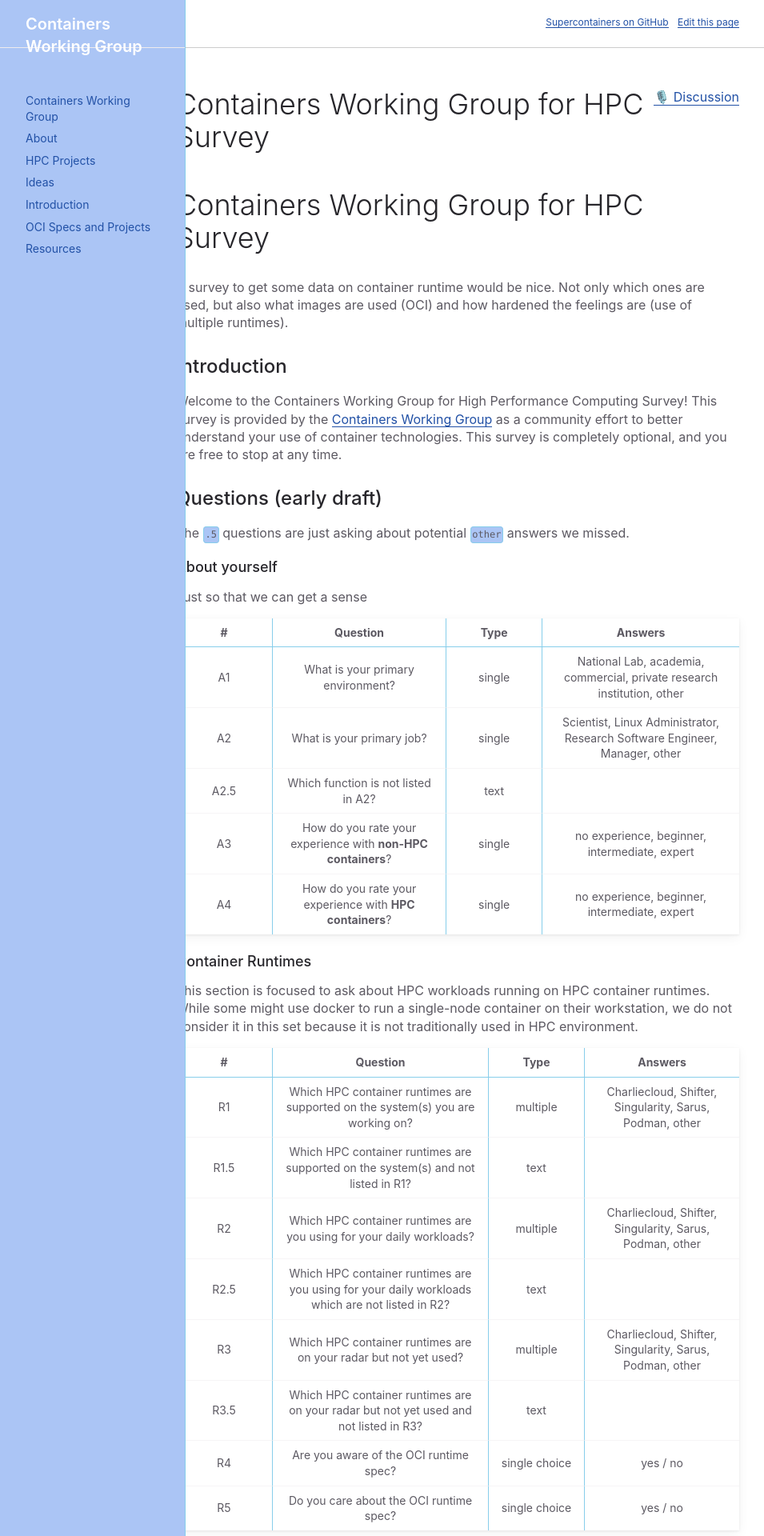
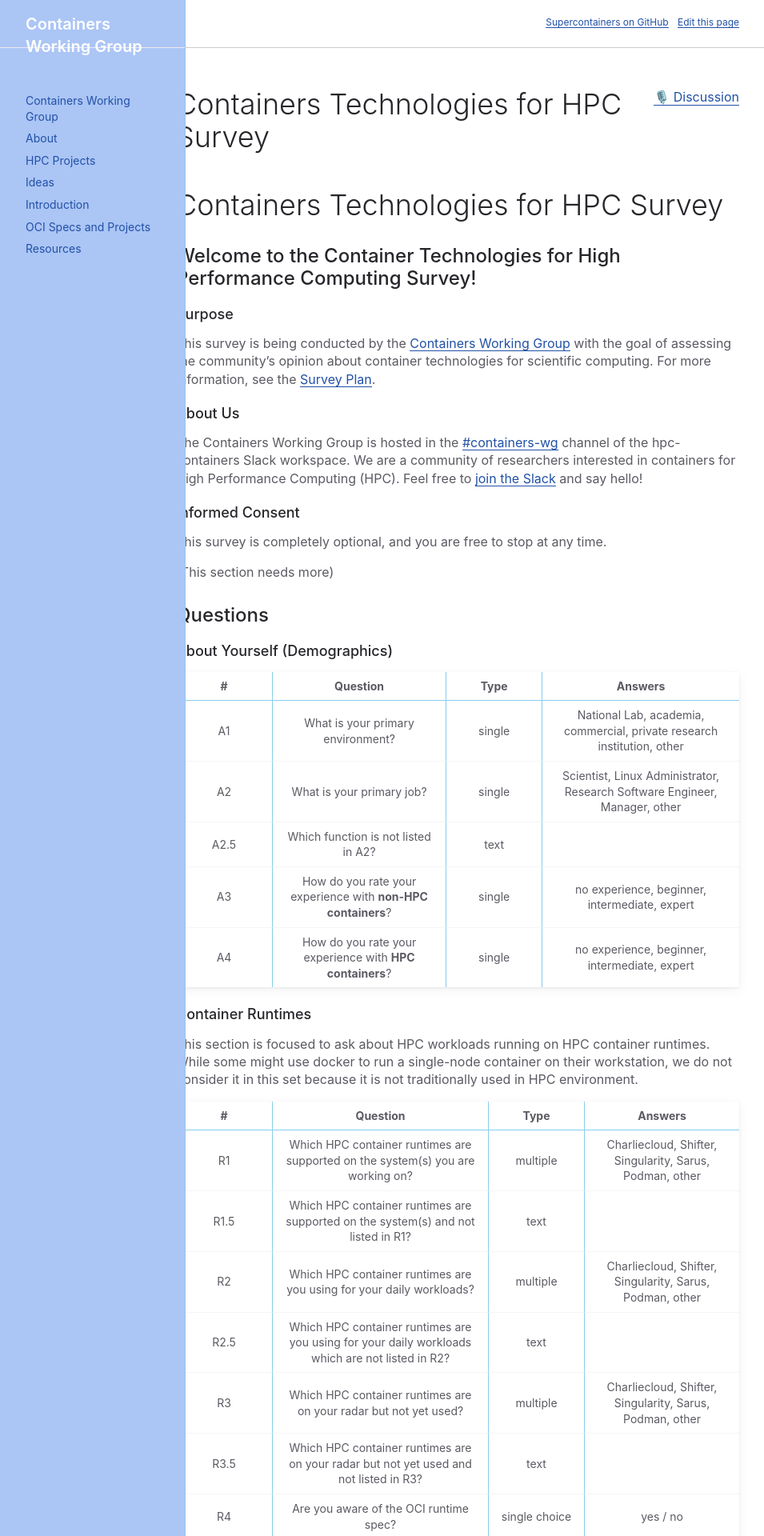
Before and after one commit to supercontainers/containers-wg, a Jekyll site: the page built from _ideas/container-technologies-survey.md, in a window 1280 px wide. Shown: the top 1920 px of the page at 80% size, without its empty margins (0-955 px from the left). Built offline with Jekyll 4.4.1, drawn with Linux system fonts in a browser that asks for light colours.

Commit message:
Container Technologies for HPC Survey Plan (Draft) (#40)
* Added inital notes
* Update container-technology-survey-plan.md
* Added Discussion page link

```diff
--- a/_ideas/container-runtime-survey2021.md
+++ b/_ideas/container-technologies-survey.md
@@ -1,21 +1,26 @@
 ---
-title: Containers Working Group for HPC Survey
+title: Containers Technologies for HPC Survey
 discussion: https://github.com/supercontainers/containers-wg/discussions/39
 ---
 
-# Containers Working Group for HPC Survey
+# Containers Technologies for HPC Survey
 
-A survey to get some data on container runtime would be nice. Not only which ones are used, but also what images are used (OCI) and how hardened the feelings are (use of multiple runtimes).
-## Introduction
+## Welcome to the Container Technologies for High Performance Computing Survey!
 
-Welcome to the Containers Working Group for High Performance Computing Survey! This survey is provided by the [Containers Working Group](https://supercontainers.github.io/containers-wg/) as a community effort to better understand your use of container technologies. This survey is completely optional, and you are free to stop at any time.
-## Questions (early draft)
+### Purpose
+This survey is being conducted by the [Containers Working Group](https://supercontainers.github.io/containers-wg/) with the goal of assessing the community's opinion about container technologies for scientific computing.  For more information, see the [Survey Plan](https://github.com/sk8forether/containers-wg/blob/main/_ideas/container-technology-survey-plan.md).
 
-The `.5` questions are just asking about potential `other` answers we missed.
+### About Us
+The Containers Working Group is hosted in the [#containers-wg](https://hpc-containers.slack.com/archives/C023C51T8SG) channel of the hpc-containers Slack workspace.  We are a community of researchers interested in containers for High Performance Computing (HPC).  Feel free to [join the Slack](https://join.slack.com/t/hpc-containers/shared_invite/zt-ak9q6jw7-UZgpv7IJua5jCtJ_db_yAQ) and say hello!
 
-### About yourself
+### Informed Consent
+This survey is completely optional, and you are free to stop at any time.
 
-Just so that we can get a sense
+(This section needs more)
+
+## Questions
+
+### About Yourself (Demographics)
 
 | #  | Question | Type | Answers |
 |:--:|:---------:|:----:|:---------------------:|
```
Also changed, not shown: _ideas/container-technologies-survey-plan.md (added, +136 -0 lines).
